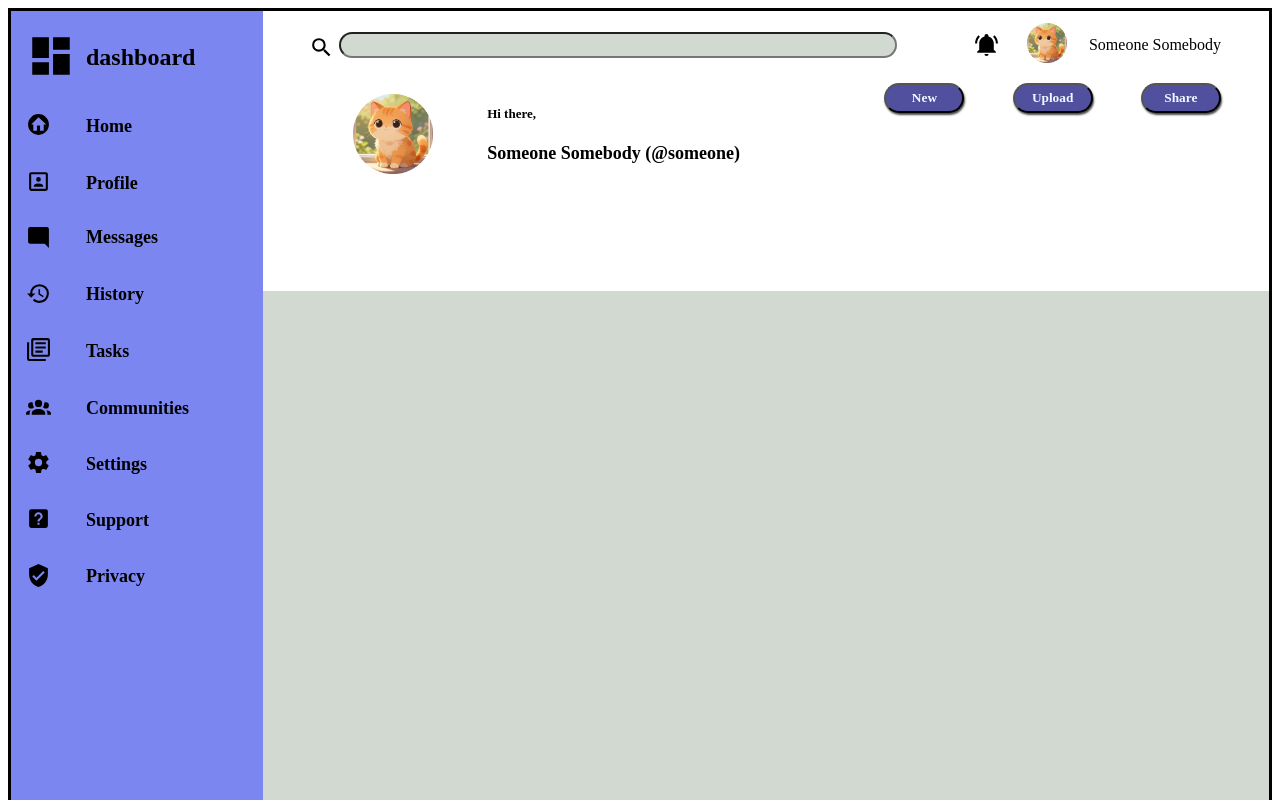
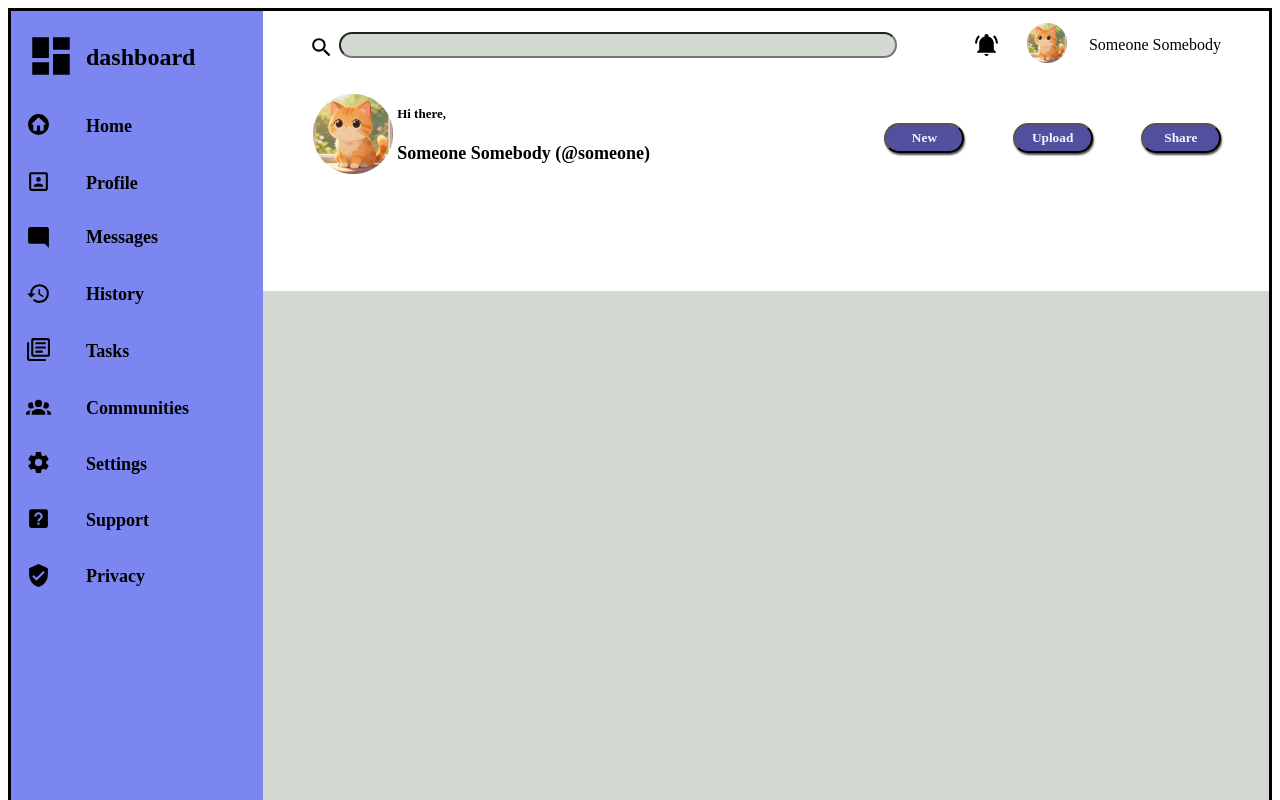
Before and after one commit to charliefenton-png/project-admin-dashboard, a plain HTML site: page index.html in a window 1280 px wide. Shown: the top 800 px of the page. Drawn offline with Linux system fonts and the light colour scheme.

Commit message:
postioned header bottom elements

```diff
--- a/styles.css
+++ b/styles.css
@@ -136,17 +136,20 @@
   position: relative;
   top: 10px;
   font-weight: bold;
+  right: 90px;
 }
 
 .nameTwo {
   font-size: large;
   font-weight: bold;
+  position: relative;
+  right: 90px;
 }
 
 
 .catTwo {
   position: relative;
-  left: 90px;
+  left: 50px;
   top: 11px;
 }
 
@@ -166,6 +169,7 @@ button {
 .buttons {
   display: grid;
   grid-template-columns: 1fr 1fr 1fr;
+  margin-top: 40px;
 }
 
 
```
